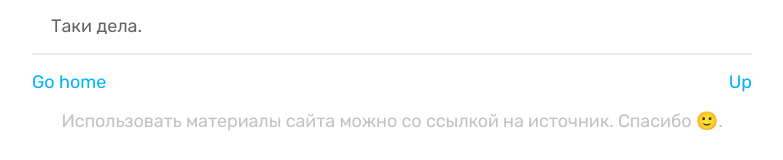
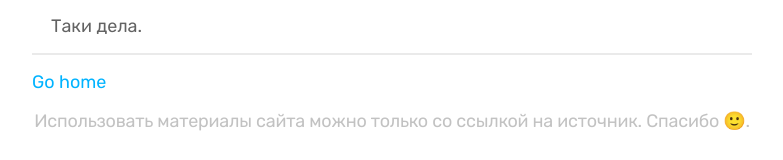
Before and after one commit to chvs/maranta.github.io, a Nuxt app: page /post/codex in a window 1280 px wide. Shown: the part 1472-1632 px from the top of the page, without its empty margins (248-1031 px from the left). Built offline with nearby package versions, Linux system fonts and the light colour scheme.

Commit message:
hide scroll to top button on short pages

```diff
--- a/components/ScrollTopButton.vue
+++ b/components/ScrollTopButton.vue
@@ -1,4 +1,5 @@
 <script setup>
+import { useWindowScroll } from '@vueuse/core';
 const isThemeDark = useTheme();
 
 const style = useCssModule();
@@ -11,10 +12,15 @@ const rootClassNames = computed(() => ({
 const scrollToTop = () => {
   window.scrollTo(0,0);
 }
+
+const { y } = useWindowScroll();
+
+const isVisible = computed(() => Number(y.value) > 200);
 </script>
 
 <template>
   <button
+    v-show="isVisible"
     :class="rootClassNames"
     aria-label="Вверх"
     @click="scrollToTop"
--- a/layouts/default.vue
+++ b/layouts/default.vue
@@ -17,7 +17,7 @@ const rootClass = computed(() => ({
       </div>
 
       <div :class="$style.footer">
-        Использовать материалы сайта можно со&nbsp;ссылкой на&nbsp;источник. Спасибо&nbsp;🙂.
+        Использовать материалы сайта можно только со&nbsp;ссылкой на&nbsp;источник. Спасибо&nbsp;🙂.
       </div>
     </div>
   </div>
@@ -75,6 +75,6 @@ const rootClass = computed(() => ({
   text-align: center;
   padding-bottom: 30px;
   margin-top: auto;
-  letter-spacing: -0.1px;
+  letter-spacing: -0.2px;
 }
 </style>
--- a/nuxt.config.ts
+++ b/nuxt.config.ts
@@ -53,6 +53,7 @@ export default defineNuxtConfig({
   modules: [
     '@zadigetvoltaire/nuxt-gtm',
     '@nuxt/image',
+    '@vueuse/nuxt',
     '@nuxtjs/sitemap',
   ],
 
@@ -61,7 +62,7 @@ export default defineNuxtConfig({
   },
 
   sitemap: {
-    exclude: ['/404'],
+    exclude: ['/404', '/manifest.json'],
     urls: [
       '/post/photo-10',
       '/post/onboarding',
--- a/package.json
+++ b/package.json
@@ -9,7 +9,6 @@
     "dev": "nuxt dev",
     "build": "nuxt build",
     "generate": "nuxt generate",
-    "deploy": "push-dir --dir=.output/public --branch=gh-pages --cleanup",
     "test": "echo \"Error: no test specified\" && exit 1"
   },
   "repository": {
@@ -27,9 +26,10 @@
     "nuxt": "3.12.4"
   },
   "devDependencies": {
+    "@vueuse/core": "11.0.1",
+    "@vueuse/nuxt": "11.0.1",
     "@zadigetvoltaire/nuxt-gtm": "0.0.13",
     "cross-env": "7.0.3",
-    "push-dir": "0.4.1",
     "sass": "1.60.0",
     "vite-svg-loader": "5.1.0"
   }
--- a/pages/[category]/index.vue
+++ b/pages/[category]/index.vue
@@ -24,8 +24,6 @@ const footerClassNames = computed(() => ({
   [style.footer]: true,
   [style.footer_dark]: isThemeDark.value,
 }));
-
-const isButtonVisible = ref(true);
 
 definePageMeta({
   validate: ({ params }) => {
@@ -68,7 +66,7 @@ definePageMeta({
       Go home
     </NuxtLink>
 
-    <ScrollTopButton v-show="isButtonVisible" />
+    <ScrollTopButton />
   </footer>
 </template>
 
--- a/pages/index.vue
+++ b/pages/index.vue
@@ -10,8 +10,6 @@ const footerClassNames = computed(() => ({
   [style.footer]: true,
   [style.footer_dark]: isThemeDark.value,
 }));
-
-const isButtonVisible = ref(true);
 </script>
 
 <template>
@@ -23,7 +21,7 @@ const isButtonVisible = ref(true);
   </div>
 
   <footer :class="footerClassNames">
-    <ScrollTopButton v-show="isButtonVisible" />
+    <ScrollTopButton />
   </footer>
 </template>
 
--- a/pages/post/[id].vue
+++ b/pages/post/[id].vue
@@ -15,8 +15,6 @@ definePageMeta({
     return true;
   }
 });
-
-const isButtonVisible = ref(true);
 
 const isThemeDark = useTheme();
 
@@ -92,7 +90,7 @@ const readingTime = computed(() => {
       Go home
     </NuxtLink>
 
-    <ScrollTopButton v-show="isButtonVisible" />
+    <ScrollTopButton />
   </footer>
 </template>
 
```
Also changed, not shown: 1 other file (tests, documents, lock files or other folders).
